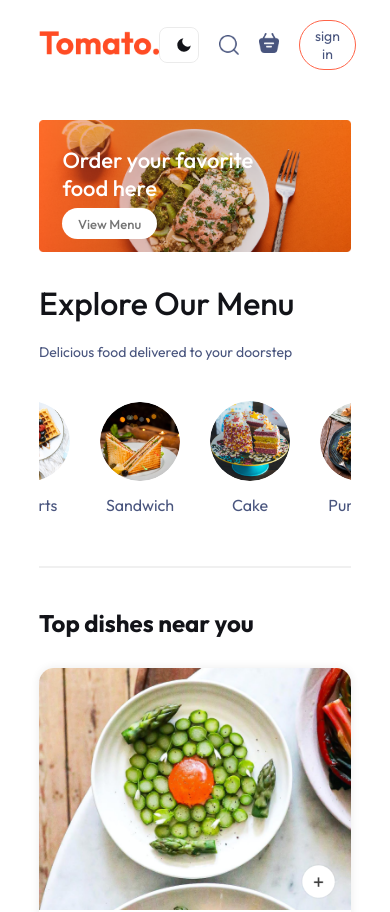
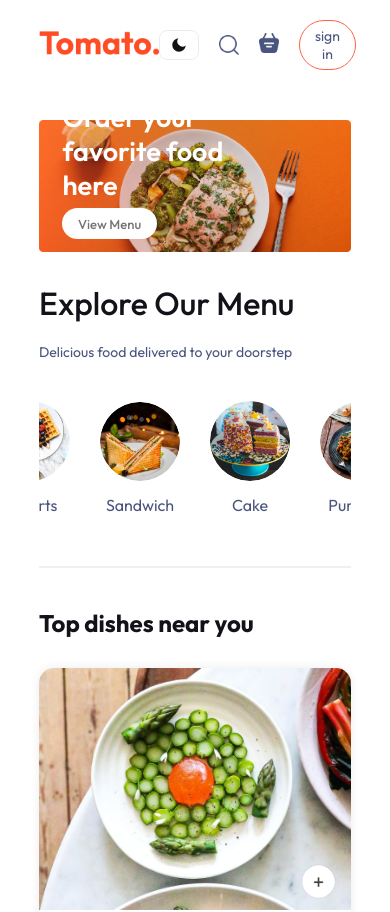
Before and after one commit to Danayodeji/food-ordering-webapp, a React (Vite) app: page / in a window 390 px wide. Shown: the top 912 px of the page. Built offline with nearby package versions, Linux system fonts and the light colour scheme.

Commit message:
feat: reduce the padding the dark/ligh toggle icon to make fit on mobile screen

```diff
--- a/src/components/Header/Header.css
+++ b/src/components/Header/Header.css
@@ -18,9 +18,9 @@
     animation: fadeIn 3s;
 }
 .header-contents h2{
-    font-weight: 500;
+    font-weight: 600;
     color: white;
-    font-size: max(4.5vw, 22px);
+    font-size: max(4.5vw, 27px);
 }
 .header-contents p{
     color: white;
--- a/src/components/Navbar/Navbar.css
+++ b/src/components/Navbar/Navbar.css
@@ -24,8 +24,9 @@
     /* small toggle button that switches data-theme on <html> */
     display: inline-grid;
     place-items: center;
-    width: 40px;
-    height: 36px;
+    /* width: 40px;
+    height: 36px; */
+    padding: 5px 10px;
     border-radius: 8px;
     border: 1px solid rgba(0,0,0,0.08);
     background: transparent;
@@ -114,4 +115,8 @@
         padding: 6px 15px;
         font-size: 14px;
     }
+    .navbar .theme-toggle{
+        position: static;
+        transform: none;
+    }
 }
```
